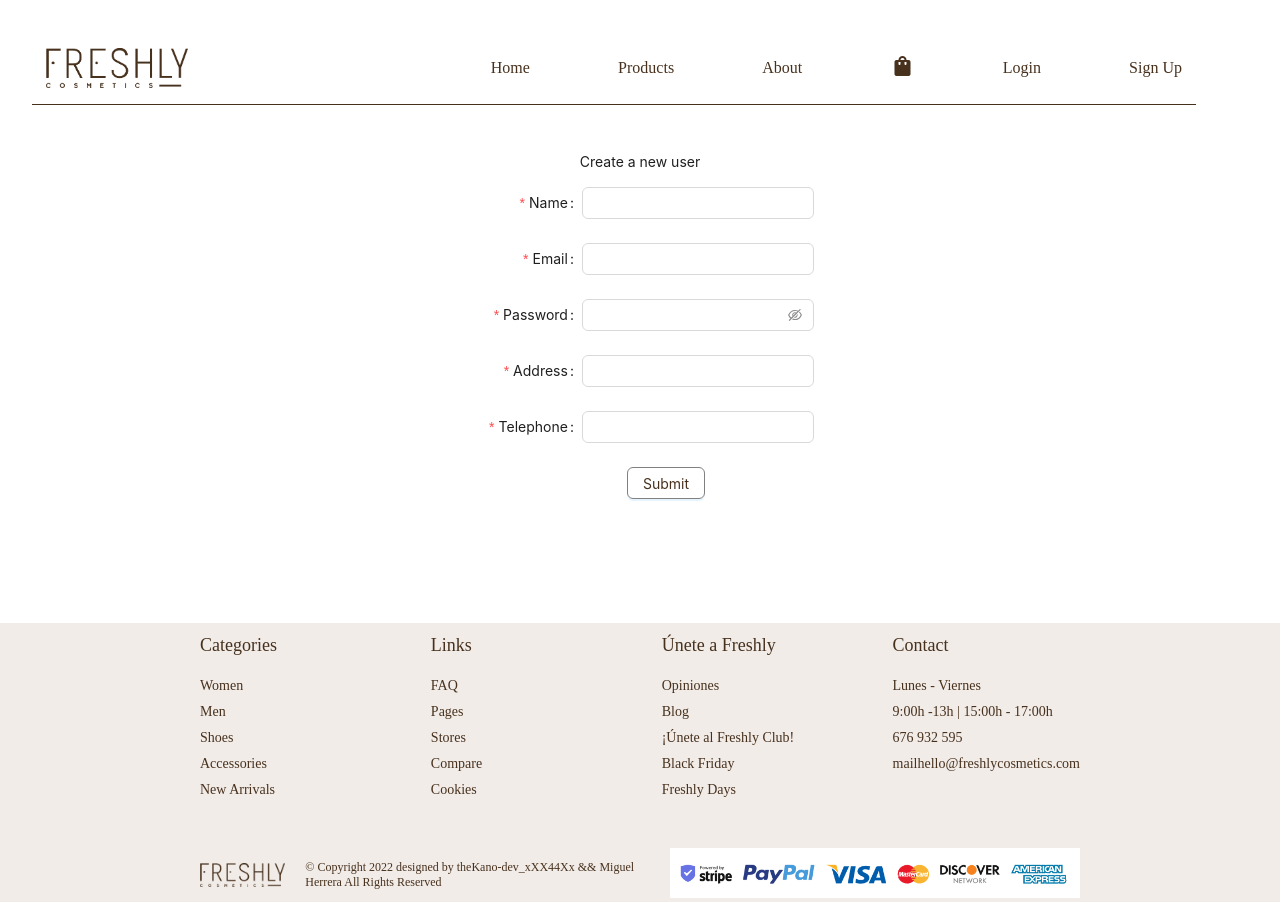
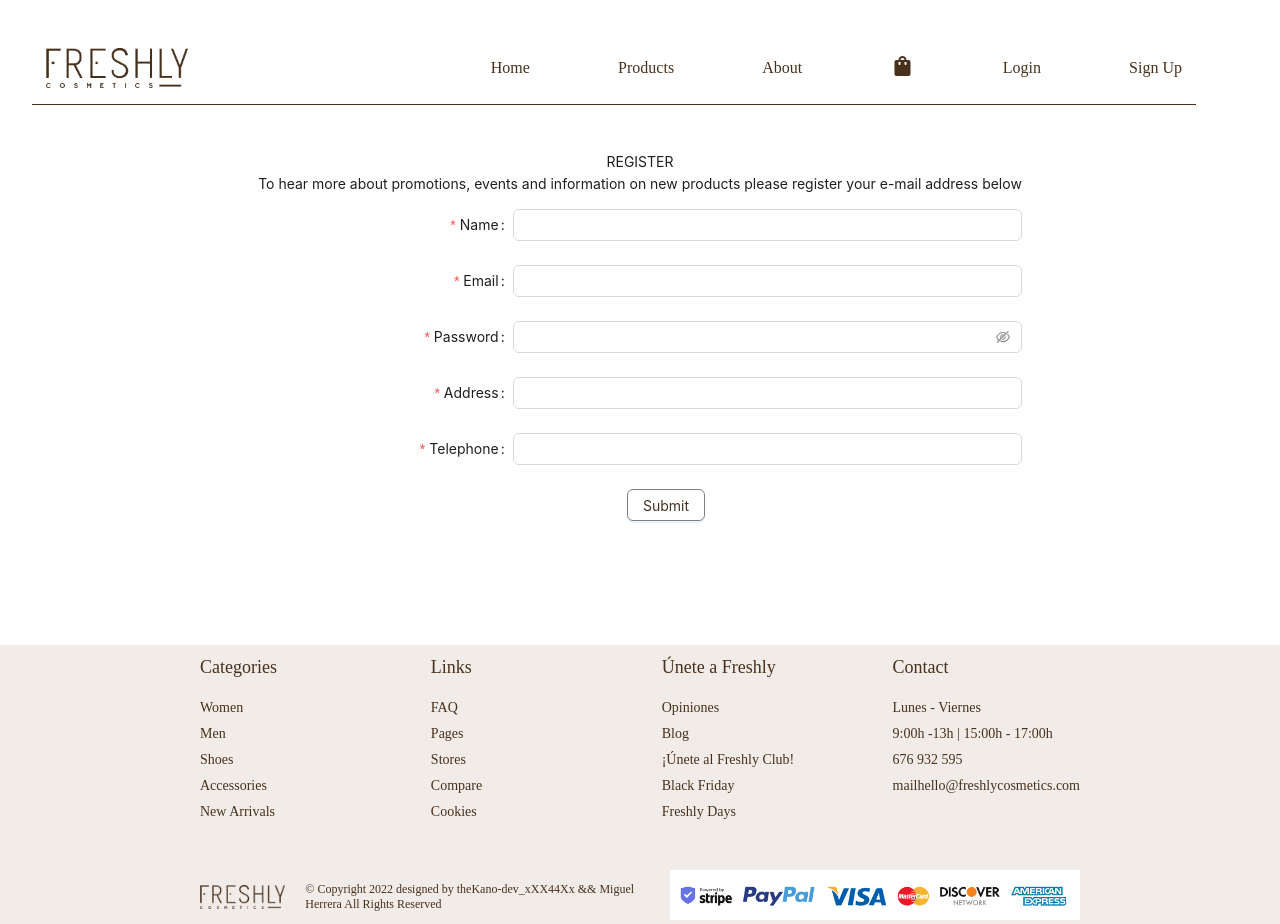
Before and after one commit to sergiokano/React_E-commerce, a React (Create React App) app: page /register in a window 1280 px wide. Before the commit the page ends 902 px from the top, so only its background shows below. Built offline with nearby package versions, Linux system fonts and the light colour scheme; a web font is replaced by a local one.

Commit message:
Text of Login, Register, Products changed

```diff
--- a/src/components/Cart/Cart.jsx
+++ b/src/components/Cart/Cart.jsx
@@ -25,7 +25,7 @@ const Cart = () => {
   return (
 
     <div className="container-cart">
-      <p>Your selected products</p>
+      <p>MY BASKET</p>
       <Card
         title={cartNames.name}
         bordered={true}
--- a/src/components/Login/Login.jsx
+++ b/src/components/Login/Login.jsx
@@ -34,7 +34,7 @@ const Login = () => {
         onFinish={onFinish}
         autoComplete="off"
         >
-        <p>Log in to see your account</p>
+        <p>LOGIN</p>
         <Form.Item
           label="Email"
           name="email"
--- a/src/components/Products/Products.jsx
+++ b/src/components/Products/Products.jsx
@@ -12,9 +12,9 @@ const Products = () => {
   const { products, getProducts, addCart, cart } = useContext(ProductsContext);
   const images = [
     "https://cdn.shopify.com/s/files/1/0574/0127/8625/products/Wildsmith_EyeSerum_HR_bae48101-5214-4b44-97aa-6b4570fc666b_1000x.png?v=1623667289",
- "   https://cdn.shopify.com/s/files/1/0574/0127/8625/products/Wildsmith_CopperPeptideSerum_HR_withaward_a688c81c-9e28-46d8-a494-4058fb535741_1000x.png?v=1623666511",
- "https://cdn.shopify.com/s/files/1/0574/0127/8625/products/Wildsmith_PlatinumBooster_HR_1000x.png?v=1623666891",
- "https://cdn.shopify.com/s/files/1/0574/0127/8625/products/TRPSD_61cb5ab5-316c-432e-bb10-ba56cc36141e_1000x.png?v=1652362413",
+    "   https://cdn.shopify.com/s/files/1/0574/0127/8625/products/Wildsmith_CopperPeptideSerum_HR_withaward_a688c81c-9e28-46d8-a494-4058fb535741_1000x.png?v=1623666511",
+    "https://cdn.shopify.com/s/files/1/0574/0127/8625/products/Wildsmith_PlatinumBooster_HR_1000x.png?v=1623666891",
+    "https://cdn.shopify.com/s/files/1/0574/0127/8625/products/TRPSD_61cb5ab5-316c-432e-bb10-ba56cc36141e_1000x.png?v=1652362413",
   ];
 
   useEffect(() => {
@@ -24,7 +24,9 @@ const Products = () => {
 
   return (
     <div className="products-card">
-      <p>Our latest products</p>
+      <p>SERUMS
+        <br />
+        SERUMS TO DELIVER DEEPLY PENETRATING HIGHLY CONCENTRATED ACTIVE INGREDIENTS</p>
       <div className="container-products">
         {products?.map((product) => {
           return (
--- a/src/components/Products/Products.scss
+++ b/src/components/Products/Products.scss
@@ -7,6 +7,7 @@
     flex-direction: column;
     flex-wrap: nowrap;
     align-items: center;
+    text-align: center;
 
     .container-products {
         color: $color-text;
--- a/src/components/Register/Register.jsx
+++ b/src/components/Register/Register.jsx
@@ -31,7 +31,9 @@ const onFinish = (values) =>{
         onFinish={onFinish}
         autoComplete="off"
         >
-          <p>Create a new user</p>
+          <p>REGISTER
+            <br />
+To hear more about promotions, events and information on new products please register your e-mail address below</p>
         <Form.Item
           label="Name"
           name="name"
--- a/src/components/Register/Register.scss
+++ b/src/components/Register/Register.scss
@@ -4,6 +4,7 @@
     justify-content: center;
     align-items: center;
     flex-direction: column;
+    text-align: center;
     form{
       p{
         text-align: center;
```
